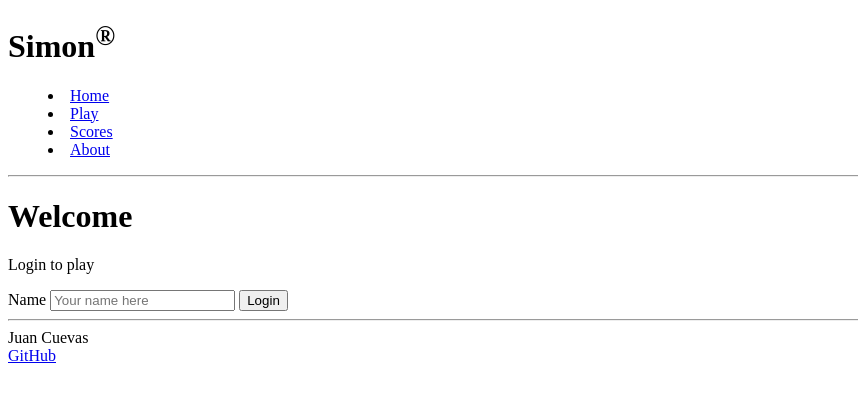
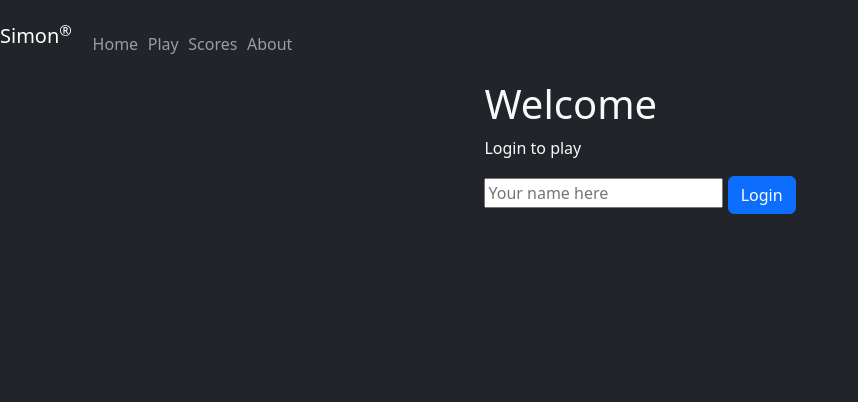
Before and after one commit to jac377/simon, a plain HTML site: page index.html in a window 1280 px wide. Shown: the whole page, without its empty margins (0-858 px from the left). Drawn offline with nearby package versions, Linux system fonts and the light colour scheme.

Commit message:
Edited index.html and main.css

```diff
--- a/index.html
+++ b/index.html
@@ -5,39 +5,56 @@
         <meta name="viewport" content="width=device-width, initial-scale=1.0" />
         <title>Simon</title>
         <link rel="icon" href="favicon.ico" />
+
+        <link rel="stylesheet" href="main.css" />
+
+        <link
+            href="https://cdn.jsdelivr.net/npm/bootstrap@5.3.0-alpha1/dist/css/bootstrap.min.css"
+            rel="stylesheet"
+            integrity="sha384-GLhlTQ8iRABdZLl6O3oVMWSktQOp6b7In1Zl3/Jr59b6EGGoI1aFkw7cmDA6j6gD"
+            crossorigin="anonymous"
+        />
     </head>
 
-    <body>
-        <header>
-            <h1>Simon<sup>&reg;</sup></h1>
-
-            <nav>
-                <menu>
-                    <li><a href="index.html">Home</a></li>
-                    <li><a href="play.html">Play</a></li>
-                    <li><a href="scores.html">Scores</a></li>
-                    <li><a href="about.html">About</a></li>
+    <body class="bg-dark text-light">
+        <header class="container-fluid">
+            <nav class="navbar fixed-top navbar-dark">
+                <a class="navbar-brand" href="#">Simon<sup>&reg;</sup></a>
+                <menu class="navbar-nav">
+                    <li class="nav-item">
+                        <a class="nav-link" href="index.html">Home</a>
+                    </li>
+                    <li class="nav-item">
+                        <a class="nav-link" href="play.html">Play</a>
+                    </li>
+                    <li class="nav-item">
+                        <a class="nav-link" href="scores.html">Scores</a>
+                    </li>
+                    <li class="nav-item">
+                        <a class="nav-link" href="about.html">About</a>
+                    </li>
                 </menu>
             </nav>
-
-            <hr/>
         </header>
 
         <main>
+            <div>
                 <h1>Welcome</h1>
                 <p>Login to play</p>
                 <form method="get" action="play.html">
-                <label for="name">Name</label>
                     <input type="text" id="name" placeholder="Your name here" />
-                <button type="submit">Login</button>
+                    <button type="submit" class="btn btn-primary">Login</button>
                 </form>
+            </div>
         </main>
 
-        <footer>
-            <hr />
+        <footer class="bg-dark text-dark text-muted">
+            <div>
                 <span class="text-reset">Juan Cuevas</span>
-            <br/>
-            <a href="https://github.com/jac377/simon.git">GitHub</a>
+                <a
+                    class="text-reset"
+                    href="https://github.com/jac377/simon.git">GitHub</a>
+            </div>
         </footer>
     </body>
 </html>
--- a/main.css
+++ b/main.css
@@ -44,6 +44,20 @@
     color: rgb(246, 239, 158);
 }
 
+.player {
+    flex: 1;
+    width: 100%
+    padding: 0.5em;
+}
+
+
+
+.player-name {
+    color: rgb(118, 190, 210);
+}
+
+
+
 @media (max-height: 600px) {
     header {
         display:none;
```
Lines whose indentation alone changed are shown as unchanged.
